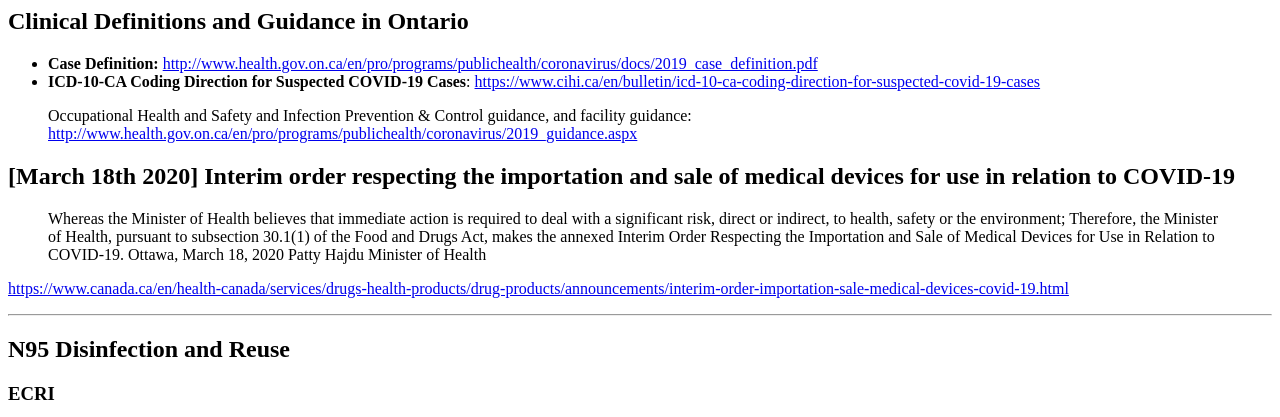
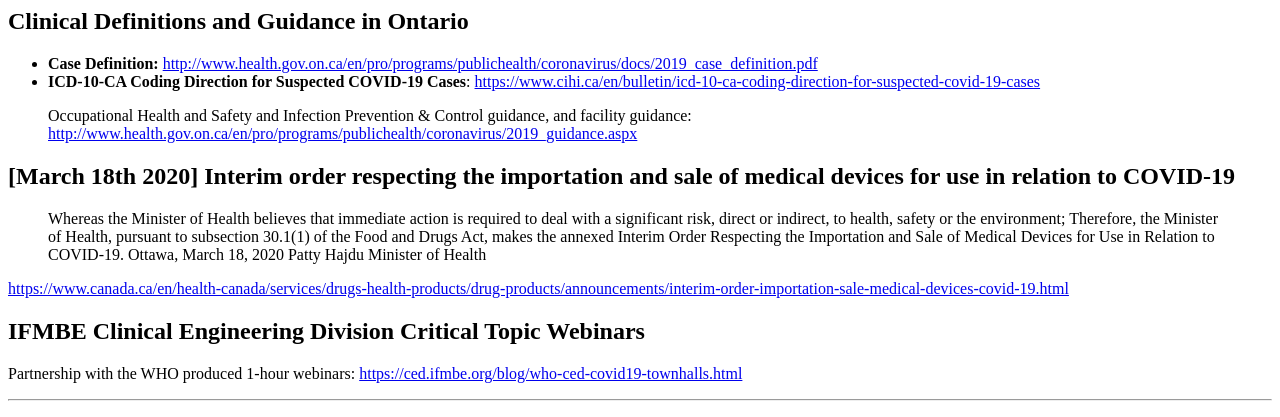
Before and after one commit to dchartash/covid19_ceso, a plain HTML site: page index.html in a window 1280 px wide. Shown: the top 417 px of the page. Drawn offline with Linux system fonts and the light colour scheme.

Commit message:
added IFBME-WHO webinar link

```diff
--- a/index.html
+++ b/index.html
@@ -12,6 +12,8 @@
 <p>Whereas the Minister of Health believes that immediate action is required to deal with a significant risk, direct or indirect, to health, safety or the environment; Therefore, the Minister of Health, pursuant to subsection 30.1(1) of the Food and Drugs Act, makes the annexed Interim Order Respecting the Importation and Sale of Medical Devices for Use in Relation to COVID-19. Ottawa, March 18, 2020 Patty Hajdu Minister of Health</p>
 </blockquote>
 <p><a href="https://www.canada.ca/en/health-canada/services/drugs-health-products/drug-products/announcements/interim-order-importation-sale-medical-devices-covid-19.html" class="uri">https://www.canada.ca/en/health-canada/services/drugs-health-products/drug-products/announcements/interim-order-importation-sale-medical-devices-covid-19.html</a></p>
+<h2 id="ifmbe-clinical-engineering-division-critical-topic-webinars">IFMBE Clinical Engineering Division Critical Topic Webinars</h2>
+<p>Partnership with the WHO produced 1-hour webinars: <a href="https://ced.ifmbe.org/blog/who-ced-covid19-townhalls.html" class="uri">https://ced.ifmbe.org/blog/who-ced-covid19-townhalls.html</a></p>
 <hr />
 <h2 id="n95-disinfection-and-reuse">N95 Disinfection and Reuse</h2>
 <h3 id="ecri">ECRI</h3>
```
Also changed, not shown: 1 other file.
